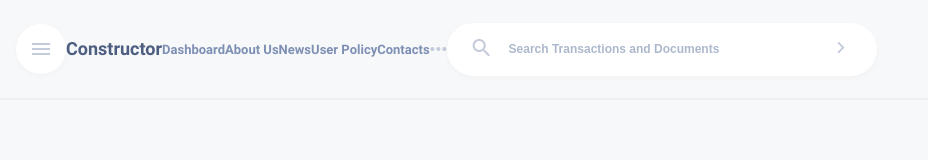
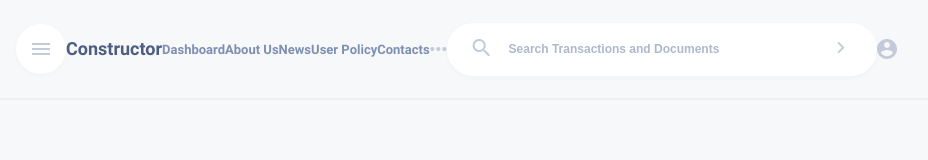
Before and after one commit to stasfilippov/mkskom-test-task, a Vue app: page / in a window 1280 px wide. Shown: the top 160 px of the page, without its empty margins (9-937 px from the left). Built offline with nearby package versions, Linux system fonts and the light colour scheme.

Commit message:
add: vue-svg-loader,

```diff
--- a/src/assets/layouts/common/_common.scss
+++ b/src/assets/layouts/common/_common.scss
@@ -3,4 +3,9 @@ body {
   font-style: normal;
   font-weight: 700;
   font-size: 18px;
+  background-color: $bgColorPrimary;
 }
+
+.ts-header-navbar__icon-person:hover {
+  fill: #ff6633;
+}
--- /dev/null
+++ b/src/components/Shared/ts-icon-base.vue
@@ -0,0 +1,24 @@
+<template>
+  <svg
+    v-if="name === 'person'"
+    width="20"
+    height="20"
+    viewBox="0 0 20 20"
+    fill="#C3CAD9"
+    xmlns="http://www.w3.org/2000/svg"
+  >
+    <path
+      fill-rule="evenodd"
+      clip-rule="evenodd"
+      d="M10 0C4.48 0 0 4.48 0 10C0 15.52 4.48 20 10 20C15.52 20 20 15.52 20 10C20 4.48 15.52 0 10 0ZM10 3C11.66 3 13 4.34 13 6C13 7.66 11.66 9 10 9C8.34 9 7 7.66 7 6C7 4.34 8.34 3 10 3ZM10 17.2C7.5 17.2 5.29 15.92 4 13.98C4.03 11.99 8 10.9 10 10.9C11.99 10.9 15.97 11.99 16 13.98C14.71 15.92 12.5 17.2 10 17.2Z"
+    />
+  </svg>
+</template>
+
+<script>
+export default {
+  props: ["name"],
+};
+</script>
+
+<style lang="scss" scoped></style>
--- a/src/components/ts-header-navbar.vue
+++ b/src/components/ts-header-navbar.vue
@@ -25,15 +25,21 @@
       <img src="@/assets/icons/btn-menu.png" alt="btn-menu" />
     </div>
     <ts-input-form />
+    <ts-icon-base
+      class="ts-header-navbar__icon-person"
+      name="person"
+    ></ts-icon-base>
   </div>
 </template>
 
 <script>
 import tsInputForm from "@/components/ts-input-form.vue";
+import TsIconBase from "@/components/Shared/ts-icon-base.vue";
 
 export default {
   name: "ts-header-navbar",
   components: {
+    TsIconBase,
     tsInputForm, //оперделяет детей для компонента
   },
   props: {
@@ -68,7 +74,7 @@ export default {
   height: 50px;
   cursor: pointer;
   background-color: $bgColorBtns;
-  box-shadow: 0px 2px 5px rgba(38, 51, 77, 0.03);
+  box-shadow: 0 2px 5px rgba(38, 51, 77, 0.03);
   border-radius: 100px;
 }
 
--- a/src/components/ts-input-form.vue
+++ b/src/components/ts-input-form.vue
@@ -34,7 +34,7 @@ export default defineComponent({
   min-width: 430px;
   background-color: $bgColorBtns;
   padding: 10px 20px;
-  box-shadow: 0px 2px 5px rgba(38, 51, 77, 0.03);
+  box-shadow: 0 2px 5px rgba(38, 51, 77, 0.03);
   border-radius: 30px;
 }
 
--- a/src/components/ts-main-wrapper.vue
+++ b/src/components/ts-main-wrapper.vue
@@ -21,7 +21,6 @@ export default defineComponent({
 <style scoped lang="scss">
 .ts-main-wrapper {
   max-width: $content-width;
-  background-color: $bgColorPrimary;
   margin: 0 auto;
   height: 100vh;
 }
--- a/vue.config.js
+++ b/vue.config.js
@@ -11,4 +11,16 @@ module.exports = {
       },
     },
   },
+  chainWebpack: (config) => {
+    const svgRule = config.module.rule("svg");
+
+    svgRule.uses.clear();
+
+    svgRule
+      .use("babel-loader")
+      .loader("babel-loader")
+      .end()
+      .use("vue-svg-loader")
+      .loader("vue-svg-loader");
+  },
 };
```
